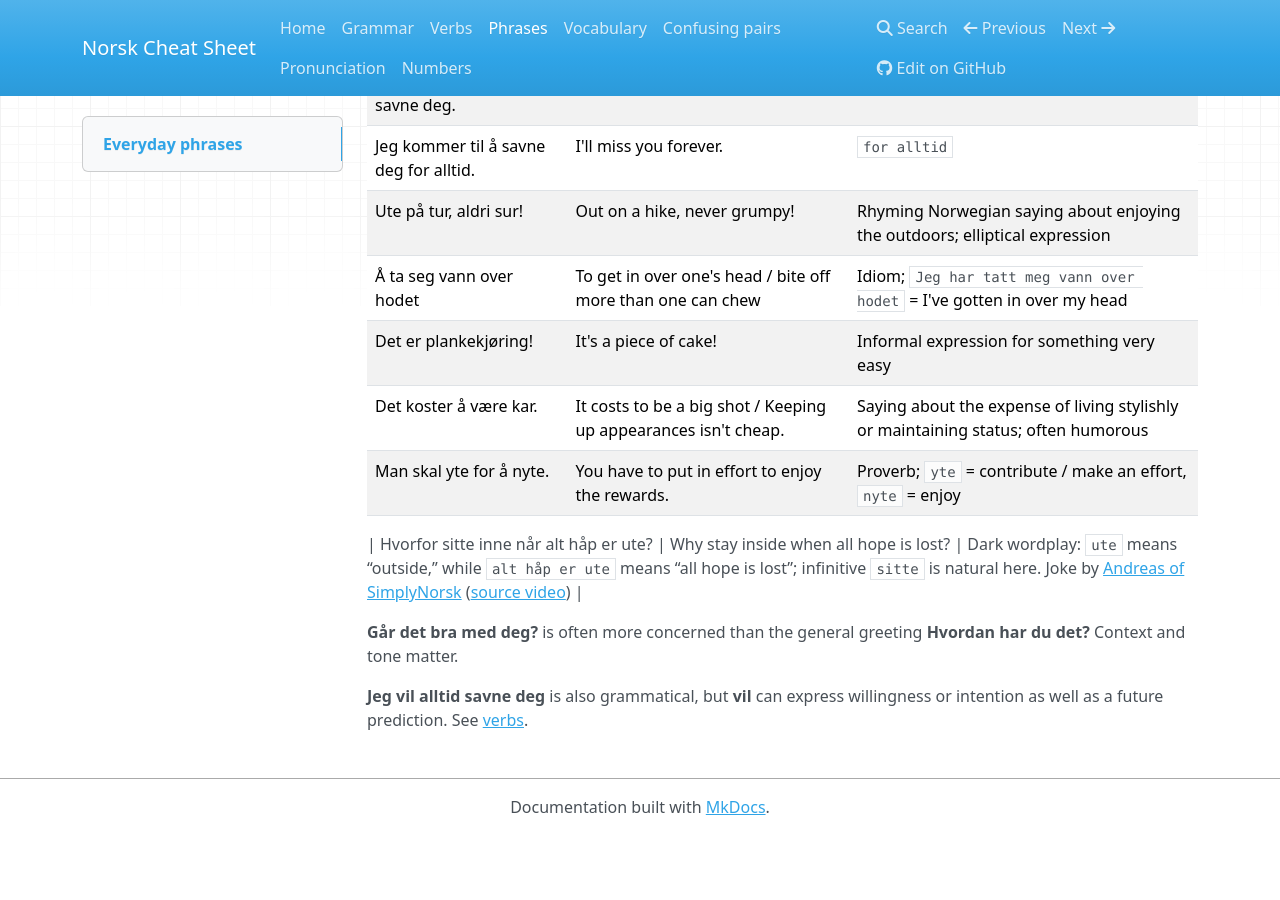
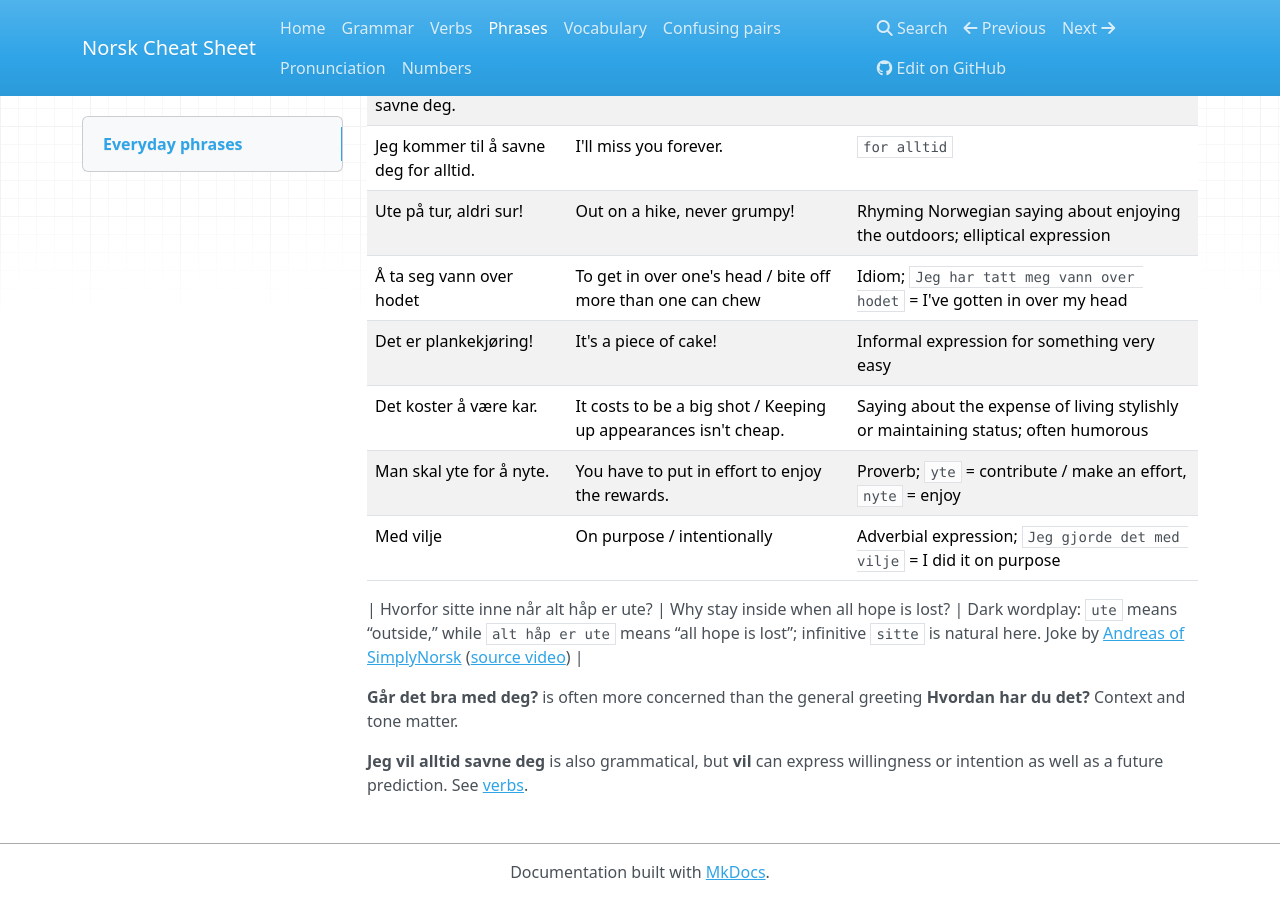
Before and after one commit to timsnyder/norsk-cheatsheet, an MkDocs documentation site: the page built from docs/phrases.md, in a window 1280 px wide and 900 px high, scrolled down 506 px. Built offline with MkDocs 1.6.1, drawn with Linux system fonts in a browser that asks for light colours; nearby versions of some CDN libraries; before the commit the page ends 1341 px from its top, so only the background shows below that.

Commit message:
Add med vilje expression to Norwegian phrases

```diff
--- a/docs/phrases.md
+++ b/docs/phrases.md
@@ -17,6 +17,7 @@
 | Det er plankekjøring! | It's a piece of cake! | Informal expression for something very easy |
 | Det koster å være kar. | It costs to be a big shot / Keeping up appearances isn't cheap. | Saying about the expense of living stylishly or maintaining status; often humorous |
 | Man skal yte for å nyte. | You have to put in effort to enjoy the rewards. | Proverb; `yte` = contribute / make an effort, `nyte` = enjoy |
+| Med vilje | On purpose / intentionally | Adverbial expression; `Jeg gjorde det med vilje` = I did it on purpose |
 
 | Hvorfor sitte inne når alt håp er ute? | Why stay inside when all hope is lost? | Dark wordplay: `ute` means “outside,” while `alt håp er ute` means “all hope is lost”; infinitive `sitte` is natural here. Joke by [Andreas of SimplyNorsk](https://youtube.com/@simplynorsk?si=scvZdW1zwp5BzVlL) ([source video](https://youtu.be/4fGQpz12agE?is=P3cFBIN7aWWRMAG8)) |
 
```
